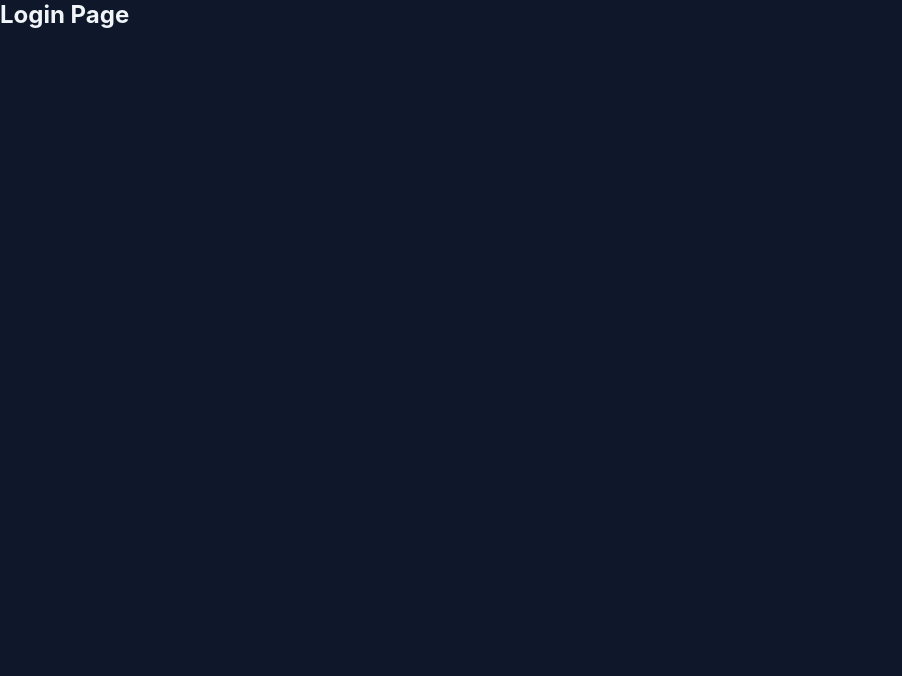
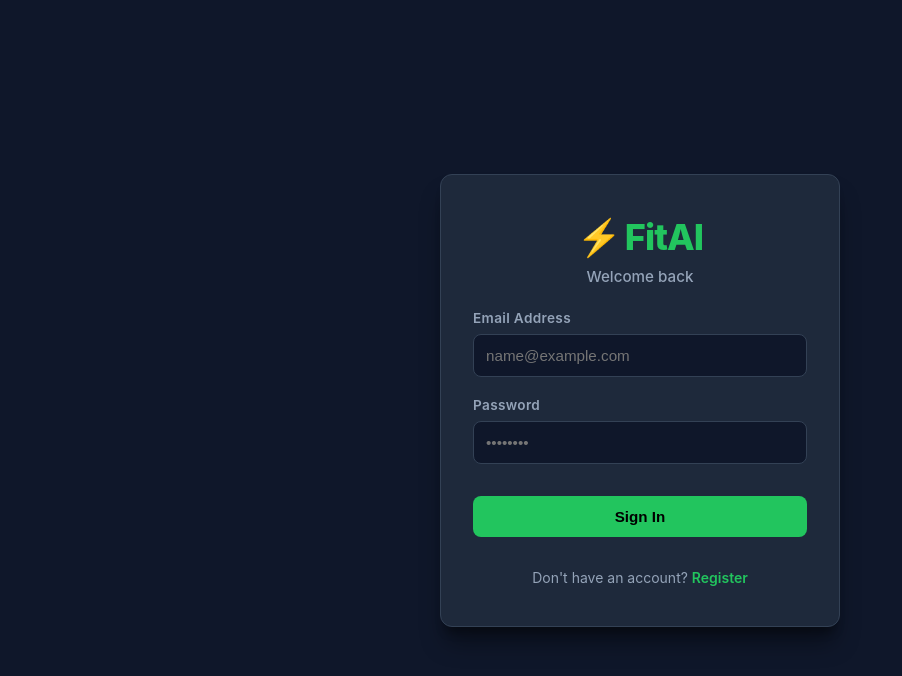
Before and after one commit to Madhav181103/Health-tracker, a React (Vite) app in the folder client/: page /login in a window 1280 px wide. Shown: the top 676 px of the page, without its empty margins (0-902 px from the left). Built offline with nearby package versions, Linux system fonts and the light colour scheme.

Commit message:
Chunk 8.1 Login Pages

```diff
--- a/client/src/pages/Login.jsx
+++ b/client/src/pages/Login.jsx
@@ -1,7 +1,258 @@
+import { useState } from 'react';
+import { useNavigate, Link } from 'react-router-dom';
+import api from '../api/axios';
+import { useAuth } from '../context/AuthContext';
+
 export default function Login() {
+  const [email, setEmail] = useState('');
+  const [password, setPassword] = useState('');
+  const [error, setError] = useState('');
+  const [loading, setLoading] = useState(false);
+
+  const { login } = useAuth();
+  const navigate = useNavigate();
+
+  const handleLogin = async () => {
+    if (!email || !password) {
+      setError('Please fill in all fields');
+      return;
+    }
+
+    try {
+      setLoading(true);
+      setError('');
+
+      const response = await api.post('/auth/login', { email, password });
+
+      // Save auth session
+      login(response.data.user, response.data.token);
+
+      // Redirect to homepage
+      navigate('/');
+    } catch (err) {
+      setError(err.response?.data?.message || 'Login failed');
+    } finally {
+      setLoading(false);
+    }
+  };
+
+  const handleKeyDown = (e) => {
+    if (e.key === 'Enter') {
+      handleLogin();
+    }
+  };
+
   return (
-    <div>
-      <h2>Login Page</h2>
+    <div
+      style={{
+        display: 'flex',
+        justifyContent: 'center',
+        alignItems: 'center',
+        minHeight: '100vh',
+        backgroundColor: 'var(--bg-primary, #0f172a)',
+        padding: '1.5rem',
+        fontFamily: "'Inter', system-ui, -apple-system, sans-serif"
+      }}
+    >
+      <div
+        className="card"
+        style={{
+          width: '100%',
+          maxWidth: '400px',
+          padding: '2.5rem 2rem',
+          display: 'flex',
+          flexDirection: 'column',
+          gap: '1.5rem',
+          boxShadow: '0 20px 25px -5px rgba(0, 0, 0, 0.4), 0 10px 10px -5px rgba(0, 0, 0, 0.3)'
+        }}
+      >
+        {/* Brand Logo Heading */}
+        <div style={{ textAlign: 'center' }}>
+          <h1
+            style={{
+              fontSize: '2.25rem',
+              fontWeight: '800',
+              color: 'var(--accent-green, #22c55e)',
+              marginBottom: '0.5rem',
+              display: 'flex',
+              alignItems: 'center',
+              justifyContent: 'center',
+              gap: '0.25rem',
+              letterSpacing: '-0.025em'
+            }}
+          >
+            <span>⚡</span> FitAI
+          </h1>
+          <p
+            style={{
+              fontSize: '0.95rem',
+              color: 'var(--text-secondary, #94a3b8)',
+              fontWeight: '500'
+            }}
+          >
+            Welcome back
+          </p>
+        </div>
+
+        {/* Inputs */}
+        <div style={{ display: 'flex', flexDirection: 'column', gap: '1.25rem' }}>
+          {/* Email input field */}
+          <div style={{ display: 'flex', flexDirection: 'column', gap: '0.5rem' }}>
+            <label
+              style={{
+                fontSize: '0.85rem',
+                fontWeight: '600',
+                color: 'var(--text-secondary, #94a3b8)',
+                letterSpacing: '0.025em'
+              }}
+            >
+              Email Address
+            </label>
+            <input
+              type="email"
+              value={email}
+              onChange={(e) => setEmail(e.target.value)}
+              onKeyDown={handleKeyDown}
+              placeholder="name@example.com"
+              style={{
+                width: '100%',
+                backgroundColor: 'var(--bg-primary, #0f172a)',
+                border: '1px solid var(--border, #334155)',
+                color: 'var(--text-primary, #f1f5f9)',
+                padding: '0.75rem',
+                borderRadius: '8px',
+                fontSize: '0.95rem',
+                outline: 'none',
+                transition: 'border-color 0.2s ease, box-shadow 0.2s ease'
+              }}
+              onFocus={(e) => {
+                e.target.style.borderColor = 'var(--accent-green, #22c55e)';
+                e.target.style.boxShadow = '0 0 0 2px rgba(34, 197, 94, 0.15)';
+              }}
+              onBlur={(e) => {
+                e.target.style.borderColor = 'var(--border, #334155)';
+                e.target.style.boxShadow = 'none';
+              }}
+            />
+          </div>
+
+          {/* Password input field */}
+          <div style={{ display: 'flex', flexDirection: 'column', gap: '0.5rem' }}>
+            <label
+              style={{
+                fontSize: '0.85rem',
+                fontWeight: '600',
+                color: 'var(--text-secondary, #94a3b8)',
+                letterSpacing: '0.025em'
+              }}
+            >
+              Password
+            </label>
+            <input
+              type="password"
+              value={password}
+              onChange={(e) => setPassword(e.target.value)}
+              onKeyDown={handleKeyDown}
+              placeholder="••••••••"
+              style={{
+                width: '100%',
+                backgroundColor: 'var(--bg-primary, #0f172a)',
+                border: '1px solid var(--border, #334155)',
+                color: 'var(--text-primary, #f1f5f9)',
+                padding: '0.75rem',
+                borderRadius: '8px',
+                fontSize: '0.95rem',
+                outline: 'none',
+                transition: 'border-color 0.2s ease, box-shadow 0.2s ease'
+              }}
+              onFocus={(e) => {
+                e.target.style.borderColor = 'var(--accent-green, #22c55e)';
+                e.target.style.boxShadow = '0 0 0 2px rgba(34, 197, 94, 0.15)';
+              }}
+              onBlur={(e) => {
+                e.target.style.borderColor = 'var(--border, #334155)';
+                e.target.style.boxShadow = 'none';
+              }}
+            />
+          </div>
+        </div>
+
+        {/* Submit Area */}
+        <div style={{ display: 'flex', flexDirection: 'column', gap: '0.75rem', marginTop: '0.5rem' }}>
+          <button
+            onClick={handleLogin}
+            disabled={loading}
+            className="btn-primary"
+            style={{
+              width: '100%',
+              padding: '0.75rem',
+              fontSize: '0.95rem',
+              fontWeight: '700',
+              borderRadius: '8px',
+              display: 'flex',
+              alignItems: 'center',
+              justifyContent: 'center',
+              gap: '0.5rem',
+              opacity: loading ? 0.6 : 1,
+              cursor: loading ? 'not-allowed' : 'pointer'
+            }}
+          >
+            {loading ? 'Signing in...' : 'Sign In'}
+          </button>
+
+          {/* Error Message */}
+          {error && (
+            <div
+              style={{
+                color: 'var(--accent-red, #ef4444)',
+                fontSize: '0.85rem',
+                fontWeight: '600',
+                textAlign: 'center',
+                backgroundColor: 'rgba(239, 68, 68, 0.1)',
+                padding: '0.5rem 0.75rem',
+                borderRadius: '6px',
+                border: '1px solid rgba(239, 68, 68, 0.2)',
+                marginTop: '0.25rem',
+                animation: 'shake 0.2s ease-in-out'
+              }}
+            >
+              <style>{`
+                @keyframes shake {
+                  0%, 100% { transform: translateX(0); }
+                  25% { transform: translateX(-4px); }
+                  75% { transform: translateX(4px); }
+                }
+              `}</style>
+              ⚠️ {error}
+            </div>
+          )}
+        </div>
+
+        {/* Redirect Register Link */}
+        <div
+          style={{
+            textAlign: 'center',
+            fontSize: '0.875rem',
+            color: 'var(--text-secondary, #94a3b8)',
+            marginTop: '0.5rem'
+          }}
+        >
+          Don't have an account?{' '}
+          <Link
+            to="/register"
+            style={{
+              color: 'var(--accent-green, #22c55e)',
+              textDecoration: 'none',
+              fontWeight: '600',
+              transition: 'color 0.2s ease'
+            }}
+            onMouseEnter={(e) => e.target.style.color = '#15803d'}
+            onMouseLeave={(e) => e.target.style.color = 'var(--accent-green, #22c55e)'}
+          >
+            Register
+          </Link>
+        </div>
+      </div>
     </div>
   );
 }
```
